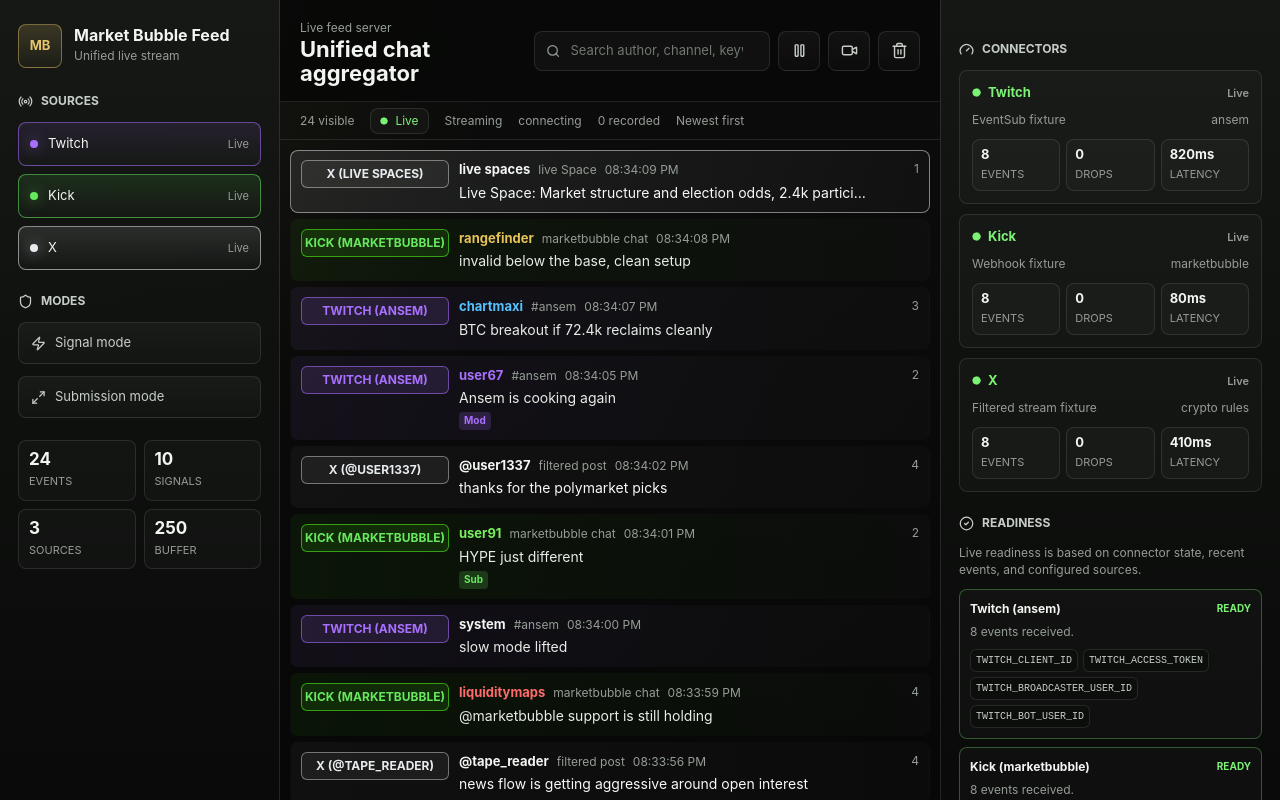
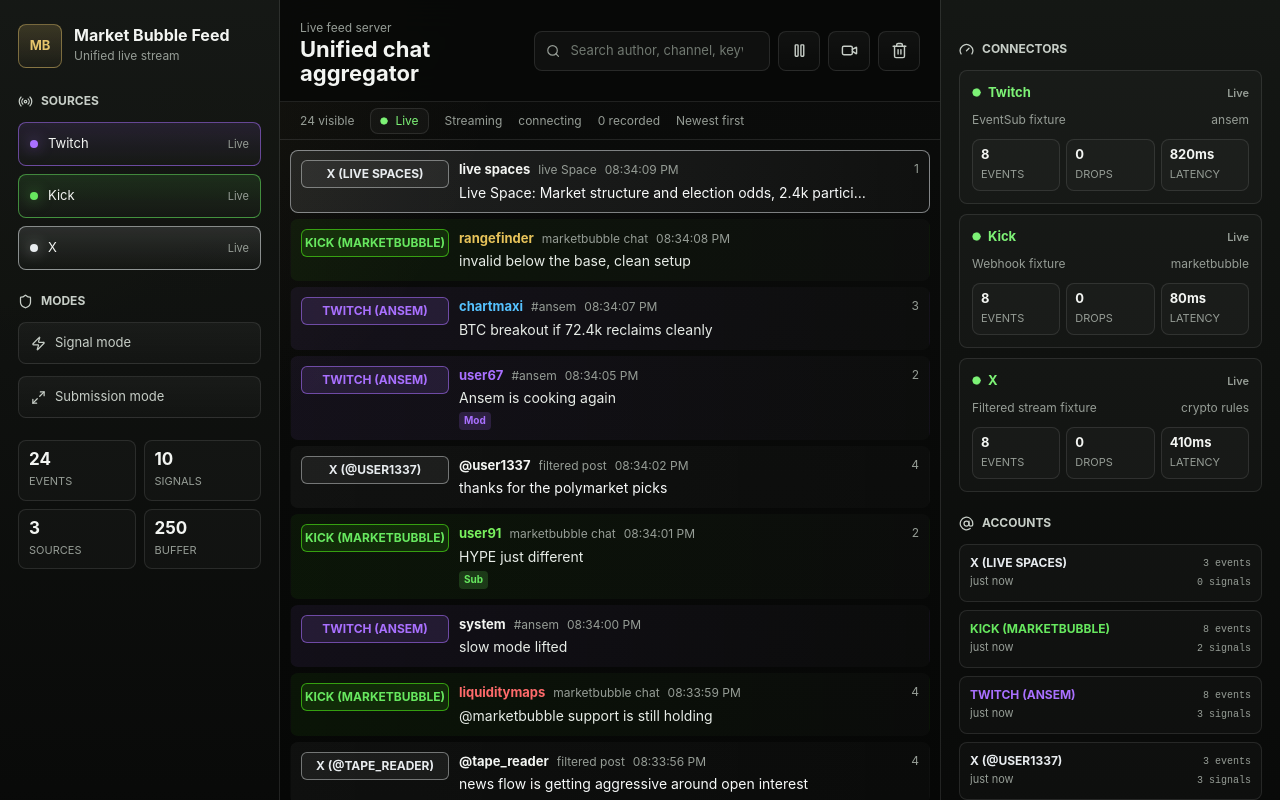
Before and after one commit to ramenxbt/unified-chat-aggregator, a React (Vite) app: page / in a window 1280 px wide. Built offline with nearby package versions, Linux system fonts and the light colour scheme; no server answers.

Commit message:
Add source account roster

```diff
--- a/src/App.tsx
+++ b/src/App.tsx
@@ -2,6 +2,7 @@
 import {
   Activity,
   Archive,
+  AtSign,
   Ban,
   CheckCircle2,
   Circle,
@@ -125,6 +126,7 @@
     () => (selectedEvent ? buildAuthorProfile(selectedEvent, feedEvents) : null),
     [feedEvents, selectedEvent]
   );
+  const sourceAccountSummaries = useMemo(() => buildSourceAccountSummaries(feedEvents), [feedEvents]);
   const obsPresetLinks = useMemo(buildObsPresetLinks, []);
 
   useEffect(() => {
@@ -296,6 +298,17 @@
     );
   }
 
+  function toggleSourceAccountSummaryFilter(account: SourceAccountSummary) {
+    setSourceAccountFilter((current) =>
+      current?.key === account.key
+        ? null
+        : {
+            key: account.key,
+            label: account.label
+          }
+    );
+  }
+
   return (
     <main
       className="app-shell"
@@ -450,6 +463,15 @@
         </section>
 
         <section className="detail-section">
+          <SectionTitle icon={<AtSign size={15} />} title="Accounts" />
+          <SourceAccountsPanel
+            accounts={sourceAccountSummaries}
+            activeFilter={sourceAccountFilter}
+            onToggle={toggleSourceAccountSummaryFilter}
+          />
+        </section>
+
+        <section className="detail-section">
           <SectionTitle icon={<CheckCircle2 size={15} />} title="Readiness" />
           <ReadinessPanel items={readinessItems} transportState={effectiveTransportState} />
         </section>
@@ -562,6 +584,13 @@
   signalScore: number;
   authorId: string;
   sourceId: string;
+};
+
+type SourceAccountSummary = FeedEntityFilter & {
+  platform: SourcePlatform;
+  eventCount: number;
+  signalCount: number;
+  lastEventAt: string;
 };
 
 type ObsPresetLink = {
@@ -847,6 +876,53 @@
   );
 }
 
+function SourceAccountsPanel({
+  accounts,
+  activeFilter,
+  onToggle
+}: {
+  accounts: SourceAccountSummary[];
+  activeFilter: FeedEntityFilter | null;
+  onToggle: (account: SourceAccountSummary) => void;
+}) {
+  if (accounts.length === 0) {
+    return (
+      <div className="empty-detail compact-empty">
+        <span>No account activity yet.</span>
+      </div>
+    );
+  }
+
+  return (
+    <div className="account-list">
+      {accounts.map((account) => {
+        const active = activeFilter?.key === account.key;
+
+        return (
+          <button
+            aria-label={`${active ? "Clear" : "Filter"} source account ${account.label}`}
+            className="account-button"
+            data-active={active}
+            key={account.key}
+            onClick={() => onToggle(account)}
+            style={{ "--accent": platformAccent[account.platform] } as CSSProperties}
+            type="button"
+          >
+            <span className="account-copy">
+              <strong>{account.label}</strong>
+              <span>{formatRelativeTime(account.lastEventAt)}</span>
+            </span>
+            <span className="account-metrics">
+              <code>{account.eventCount} events</code>
+              <code>{account.signalCount} signals</code>
+            </span>
+          </button>
+        );
+      })}
+    </div>
+  );
+}
+
 function SessionArchive({
   eventsDisabled,
   onDelete,
@@ -1099,6 +1175,39 @@
   return [event.platform, accountKey].join(":");
 }
 
+function buildSourceAccountSummaries(events: UnifiedEvent[]): SourceAccountSummary[] {
+  const accountMap = new Map<string, SourceAccountSummary>();
+
+  for (const event of events) {
+    const key = getSourceAccountKey(event);
+    const current = accountMap.get(key);
+    const lastEventAt =
+      current && new Date(current.lastEventAt).getTime() > new Date(event.receivedAt).getTime()
+        ? current.lastEventAt
+        : event.receivedAt;
+
+    accountMap.set(key, {
+      key,
+      label: current?.label ?? formatPlatformSourceLabel(event),
+      platform: event.platform,
+      eventCount: (current?.eventCount ?? 0) + 1,
+      signalCount: (current?.signalCount ?? 0) + (isSignalEvent(event) ? 1 : 0),
+      lastEventAt
+    });
+  }
+
+  return [...accountMap.values()]
+    .sort((left, right) => {
+      const activityDiff = new Date(right.lastEventAt).getTime() - new Date(left.lastEventAt).getTime();
+
+      if (activityDiff !== 0) return activityDiff;
+      if (right.eventCount !== left.eventCount) return right.eventCount - left.eventCount;
+
+      return left.label.localeCompare(right.label);
+    })
+    .slice(0, 8);
+}
+
 function formatRelativeTime(dateTime: string) {
   const elapsedMs = Date.now() - new Date(dateTime).getTime();
   const elapsedMinutes = Math.max(0, Math.round(elapsedMs / 60000));
--- a/src/styles.css
+++ b/src/styles.css
@@ -582,6 +582,73 @@
   font-size: 13px;
 }
 
+.account-list {
+  display: grid;
+  gap: 8px;
+  margin-top: 12px;
+}
+
+.account-button {
+  display: grid;
+  grid-template-columns: minmax(0, 1fr) auto;
+  align-items: center;
+  gap: 10px;
+  width: 100%;
+  min-height: 58px;
+  border: 1px solid var(--border);
+  border-radius: 8px;
+  padding: 10px;
+  color: var(--soft);
+  background: rgba(255, 255, 255, 0.025);
+  cursor: pointer;
+  text-align: left;
+  transition:
+    border-color 140ms ease,
+    background 140ms ease;
+}
+
+.account-button:hover,
+.account-button[data-active="true"] {
+  border-color: color-mix(in srgb, var(--accent), transparent 44%);
+  background: linear-gradient(180deg, color-mix(in srgb, var(--accent), transparent 90%), rgba(255, 255, 255, 0.02));
+}
+
+.account-copy {
+  display: grid;
+  min-width: 0;
+  gap: 3px;
+}
+
+.account-copy strong,
+.account-copy span {
+  overflow: hidden;
+  text-overflow: ellipsis;
+  white-space: nowrap;
+}
+
+.account-copy strong {
+  color: var(--accent);
+  font-size: 12px;
+  line-height: 1.2;
+}
+
+.account-copy span {
+  color: var(--muted);
+  font-size: 11px;
+}
+
+.account-metrics {
+  display: grid;
+  justify-items: end;
+  gap: 4px;
+}
+
+.account-metrics code {
+  color: var(--muted);
+  font-size: 10px;
+  white-space: nowrap;
+}
+
 .readiness-panel {
   margin-top: 12px;
 }
@@ -1005,6 +1072,11 @@
   text-align: center;
 }
 
+.compact-empty {
+  min-height: 78px;
+  margin-top: 12px;
+}
+
 .empty-state {
   align-content: center;
   gap: 8px;
```
Also changed, not shown: 4 other files (tests, documents, lock files or other folders).
